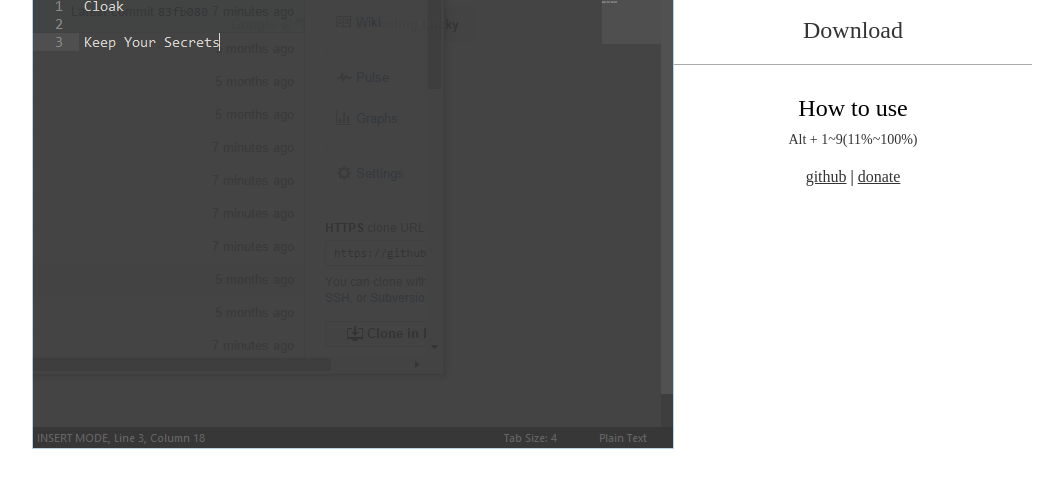
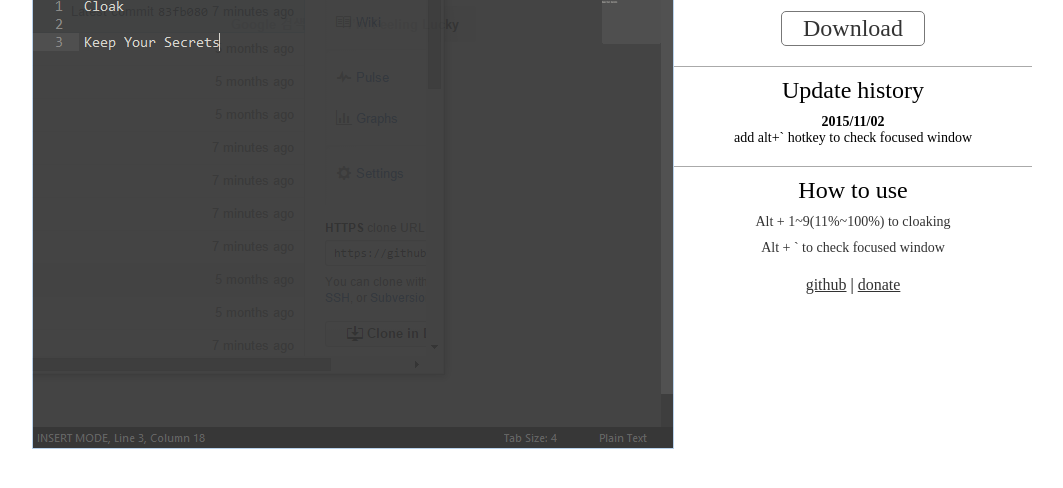
Before and after one commit to blurfx/cloak, a plain HTML site: page index.html in a window 1280 px wide. Shown: the part 122-610 px from the top of the page, without its empty margins (108-1171 px from the left). Drawn offline with Linux system fonts and the light colour scheme.

Commit message:
update index

```diff
--- a/index.html
+++ b/index.html
@@ -8,20 +8,29 @@
 </head>
 <body>
 	<div class="image-holder"></div>
+	<div class="wrapper">
 		<div class="info">
 			<span class="title">Cloak</span> <small>for Windows</small>
 			<i>Keep Your Secrets</i>
 
 			<span class="requires">Requires <a href="http://www.microsoft.com/en-us/download/details.aspx?id=17718">.NET Framework 4</a></span>
-		<a class="download" href="https://github.com/Mystika/Cloak/raw/master/Publish/Cloak.exe">Download</a>
+			<span class="download"><a class="nodeco" href="https://github.com/Mystika/Cloak/raw/master/Publish/Cloak.exe">Download</a></span>
 		</div>
 		<div class="howto">
-		<span class="download">How to use</span>
-		<span class="requires">Alt + 1~9(11%~100%)</span>
+			<span class="subtitle">Update history</span>
+			<span class="date">2015/11/02</span>
+			<span class="log">add alt+` hotkey to check focused window</span>
+
+		</div>
+		<div class="howto">
+			<span class="subtitle">How to use</span>
+			<span class="requires">Alt + 1~9(11%~100%) to cloaking</span>
+			<span class="requires">Alt + ` to check focused window</span>
 
 		</div>
 		<div class="footer">
 			<a href="https://github.com/Mystika/Cloak">github</a> | <a href="https://www.paypal.com/cgi-bin/webscr?cmd=_s-xclick&hosted_button_id=WED75622LZ9GC">donate</a>
+		</div>
 	</div>
 	<script>
   (function(i,s,o,g,r,a,m){i['GoogleAnalyticsObject']=r;i[r]=i[r]||function(){
--- a/style.css
+++ b/style.css
@@ -20,6 +20,8 @@ i {
 	font-size: 14px;
 }
 
+.nodeco { text-decoration: none; }
+
 .image-holder {
 	width: 642px;
 	height: 531px;
@@ -27,6 +29,11 @@ i {
 	background-position-x: left;
 	background-position-y: center;
 	float: left;
+}
+
+.wrapper{
+	width: 358px;
+	float: right;
 }
 
 .info {
@@ -37,6 +44,10 @@ i {
 	font-size: 32px;
 }
 
+.subtitle {
+	font-size: 24px;
+}
+
 .requires {
 	padding-top: 10px;
 	display: block;
@@ -44,11 +55,26 @@ i {
 	font-size: 14px;
 }
 
+.date {
+	padding-top: 10px;
+	display: block;
+	font-weight: bold;
+	font-size: 14px;
+}
+
+.log {
+	display: block;
+	font-size: 14px;
+}
+
 .download {
 	display: block;
-	padding-top: 20px;
 	font-size: 24px;
-	text-decoration: none;
+	border: 1px solid #777777;
+	border-radius: 5px;
+	padding: 3px 8px;
+	width: 126px;
+	margin: 14px auto 0;
 }
 
 .howto {
```
Lines whose indentation alone changed are shown as unchanged.
